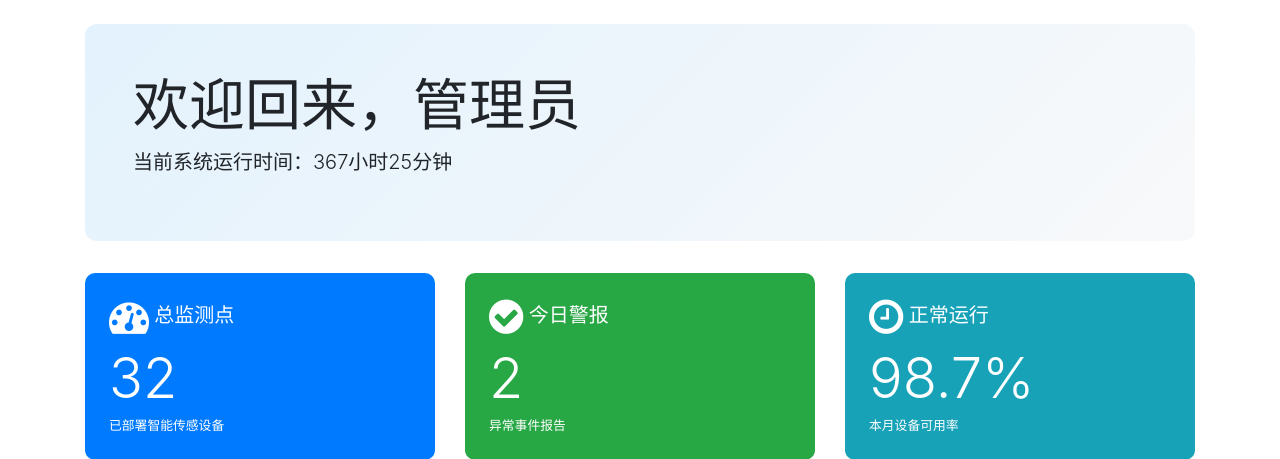
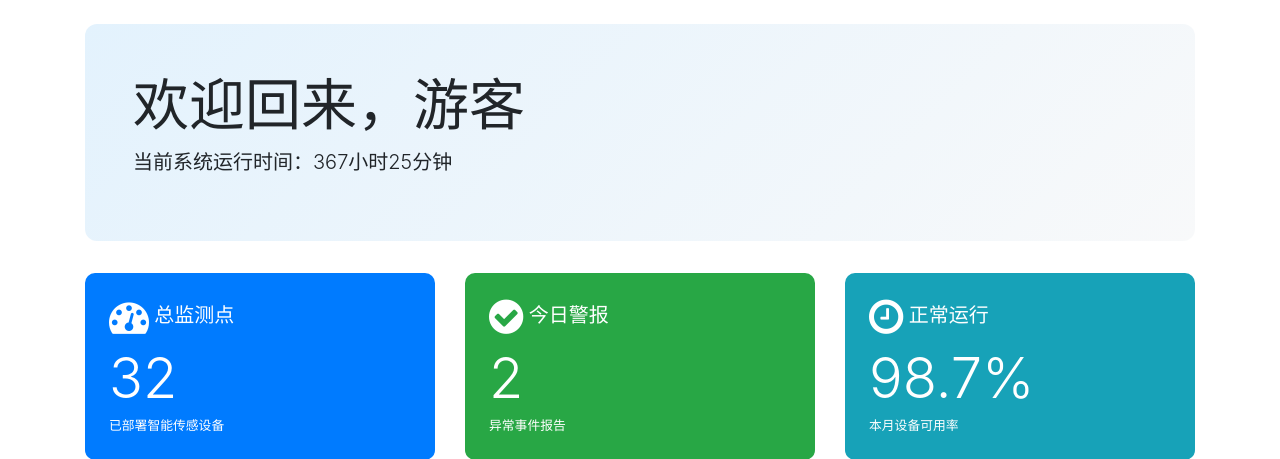
Before and after one commit to Lllsir0202/software-engineering-project, a Flask app: page /homepage/ in a window 1280 px wide. Shown: the part 56-515 px from the top of the page. Run offline with Flask 3, Linux system fonts and the light colour scheme; some libraries are stand-ins or nearby versions.

Commit message:
feat:change welcome

```diff
--- a/templates/homepage.html
+++ b/templates/homepage.html
@@ -102,7 +102,7 @@
         <div class="container">
             <!-- 欢迎横幅 -->
             <div class="welcome-banner">
-                <h1 class="display-4">欢迎回来，管理员</h1>
+                <h1 class="display-4">欢迎回来，{{ session.get('username', '游客') }}</h1>
                 <p class="lead">当前系统运行时间：<span id="uptime">367小时25分钟</span></p>
             </div>
 
```
